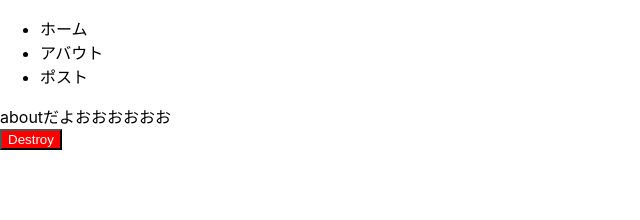
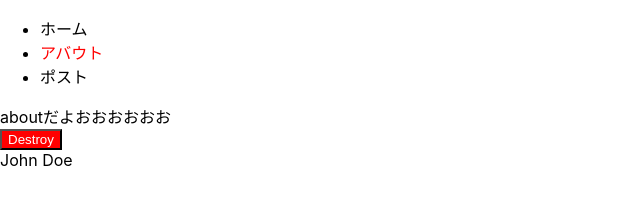
Before and after one commit to yamahare/next_and_vercel_test, a Next.js app: page /about in a window 1280 px wide. Shown: the top 220 px of the page, without its empty margins (0-640 px from the left). Built offline with nearby package versions, Linux system fonts and the light colour scheme.

Commit message:
swr導入。ActiveLinkコンポーネント作成。

```diff
--- /dev/null
+++ b/components/ActiveLink.js
@@ -0,0 +1,16 @@
+import Link from 'next/link'
+import { useRouter } from 'next/router'
+
+function ActiveLink({href, children}){
+  const router = useRouter()
+  const style = {
+    color: router.pathname === href ? 'red' : 'black'
+  }
+
+  return (
+    <Link href={href} passHref>
+      <a style={style}>{children}</a>
+    </Link>
+  )
+}
+export default ActiveLink
--- a/components/Header.js
+++ b/components/Header.js
@@ -1,12 +1,12 @@
-import Link from 'next/link'
+import ActiveLink from './ActiveLink'
 
-function Header(){
+function Header({href, children}){
   return (
     <>
       <ul>
-        <li><Link href="/">ホーム</Link></li>
-        <li><Link href="/about">アバウト</Link></li>
-        <li><Link href="/posts">ポスト</Link></li>
+        <li><ActiveLink href="/">ホーム</ActiveLink></li>
+        <li><ActiveLink href="/about">アバウト</ActiveLink></li>
+        <li><ActiveLink href="/posts">ポスト</ActiveLink></li>
       </ul>
     </>
   )
--- a/package.json
+++ b/package.json
@@ -11,6 +11,7 @@
     "contentful": "^7.14.7",
     "next": "^9.5.5",
     "react": "^16.13.1",
-    "react-dom": "^16.13.1"
+    "react-dom": "^16.13.1",
+    "swr": "^0.3.5"
   }
 }
--- a/pages/about.js
+++ b/pages/about.js
@@ -1,13 +1,24 @@
+import useSWR from 'swr'
 import Button from './../components/Button'
 import Header from './../components/Header'
 
+const fetcher = (url) => fetch(url).then((res)=>res.json())
+
 function HomePage(){
+  const { data, error } = useSWR('/api/hello', fetcher)
+  console.log(data)
+
+  if (error) return <div>failed to load</div>
+  // if (!data) return <div>loading...</div>
+
   return (
     <>
       <Header></Header>
       <div>aboutだよおおおおおお</div>
       <Button></Button>
+      <div>{data ? data.name : 'loading...'}</div>
     </>
   )
 }
+
 export default HomePage
```
Also changed, not shown: 1 other file (tests, documents, lock files or other folders).
